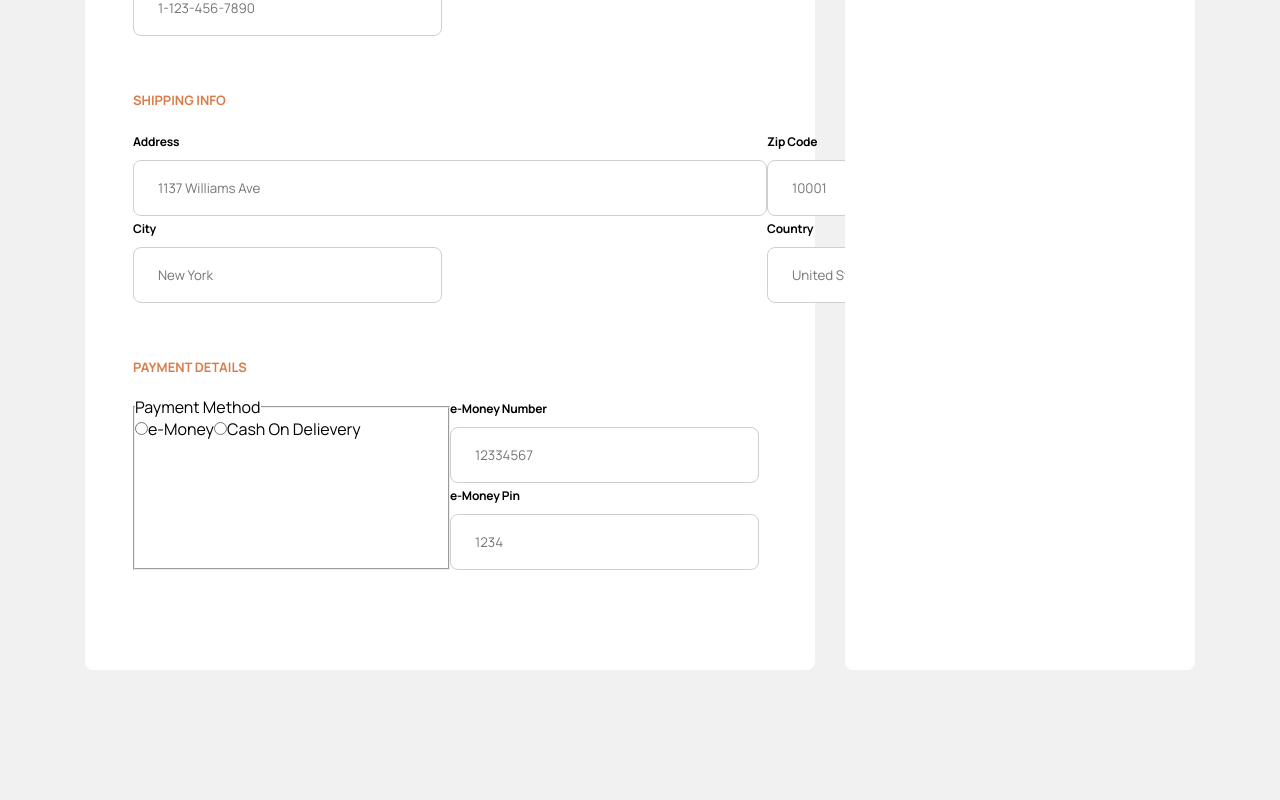
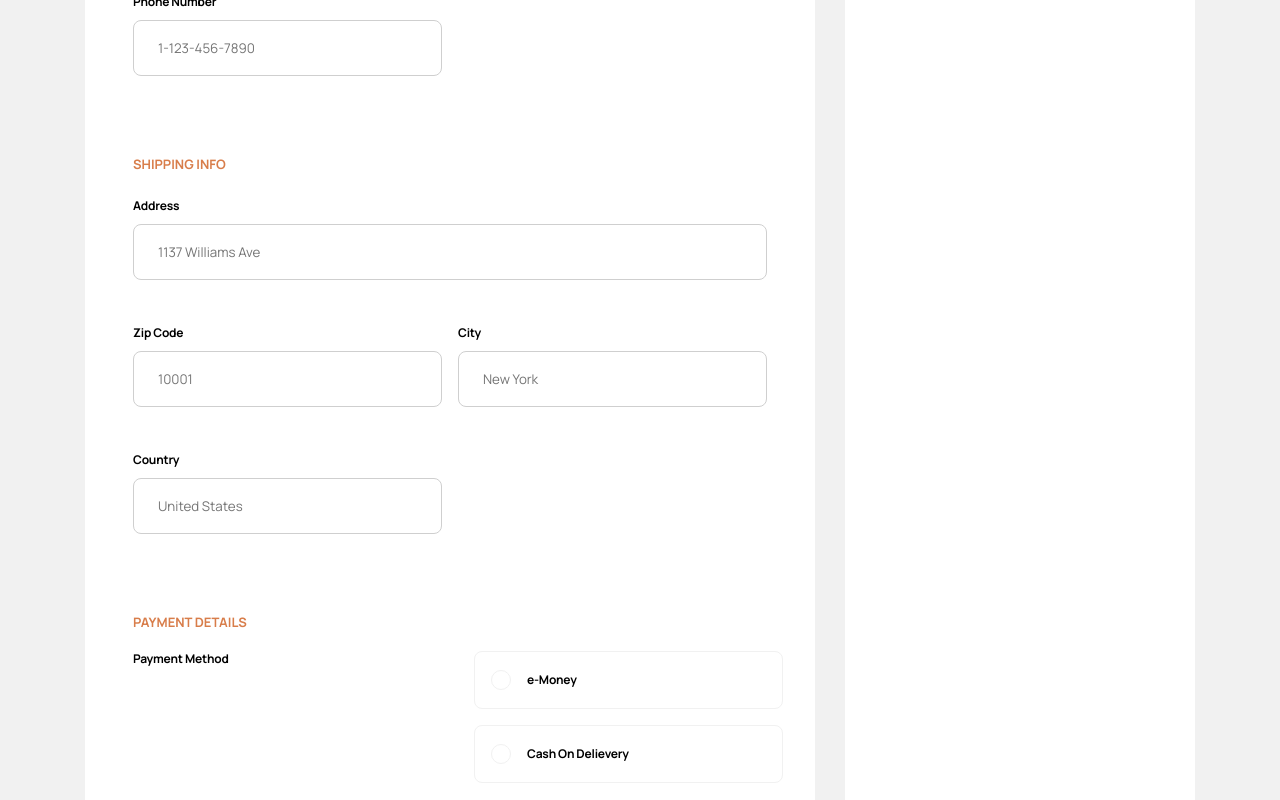
Before and after one commit to gomez3377/audiophile-ecommerce-website, a React (Vite) app: page /checkout in a window 1280 px wide. Shown: the part 560-1360 px from the top of the page. Built offline with nearby package versions, Linux system fonts and the light colour scheme.

Commit message:
styled the checkout page and its components and the product page

```diff
--- a/src/components/Form-Input/form-input.component.jsx
+++ b/src/components/Form-Input/form-input.component.jsx
@@ -1,4 +1,4 @@
-import { AddressInput, CheckoutInput, CheckoutLabel } from "./form-input.styles"
+import { AddressInputContainer, CheckoutInput, CheckoutLabel, FormInputContainer } from "./form-input.styles"
 
 
 export const INPUT_TYPE_CLASSES = {
@@ -6,19 +6,19 @@ export const INPUT_TYPE_CLASSES = {
   address: 'address'
 }
 
-const getInput = (inputType = INPUT_TYPE_CLASSES.default) => ({
-  [INPUT_TYPE_CLASSES.default] : CheckoutInput,
-  [INPUT_TYPE_CLASSES.address] : AddressInput
-}[inputType])
 
-const FormInput = ({ label, inputOptions, inputType}) => {
+const getFormInput = (formInputType = INPUT_TYPE_CLASSES.default) => ({
+  [INPUT_TYPE_CLASSES.default] : FormInputContainer,
+  [INPUT_TYPE_CLASSES.address] : AddressInputContainer,
+}[formInputType])
 
-  const CustomInput = getInput(inputType)
+const FormInput = ({ label, inputOptions, formInputType}) => {
+const CustomFormInput = getFormInput(formInputType)
   return (
-    <div className='form-input-container'>
+    <CustomFormInput>
         <CheckoutLabel htmlFor="">{label}</CheckoutLabel>
-        <CustomInput {...inputOptions}/>
-    </div>
+        <CheckoutInput {...inputOptions}/>
+    </CustomFormInput>
   )
 }
 
--- a/src/components/Form-Input/form-input.styles.jsx
+++ b/src/components/Form-Input/form-input.styles.jsx
@@ -2,6 +2,9 @@ import styled from "styled-components";
 
 
 export const FormInputContainer = styled.div`
+width:309px;
+margin-bottom: 24px;
+
 
 
 `
@@ -18,12 +21,14 @@ export const CheckoutInput = styled.input`
 display:block;
 margin-top:9px;
 border-radius:8px;
-width:309px;
 border: 1px solid ${({theme:{colors}}) => colors.lightGrayTwo};
 padding: 18px 24px;
+width: 100%;
 `
 
-export const AddressInput = styled(CheckoutInput)`
+export const AddressInputContainer = styled(FormInputContainer)`
 width: 634px;
+grid-column: 1 / span 2;
+
 
 `
--- a/src/components/radio-button-group/radio-button-group.component.jsx
+++ b/src/components/radio-button-group/radio-button-group.component.jsx
@@ -1,18 +1,21 @@
 import React from 'react'
-import RadioButton from '../radio-button/radio-button.component'
+import RadioButton, { RADIO_TYPE_CLASSES } from '../radio-button/radio-button.component'
 import { nanoid } from 'nanoid'
+import {RadioGroupContainer, RadioButtons} from './radio-button-group.styles.jsx'
 
-
-const RadioButtonGroup = ({paymentMethod,inputOptions, label,labelList}) => {
+const RadioButtonGroup = ({selectPaymentOptions, label,labelList}) => {
 
   return (
-  <fieldset>
-      <legend>{label}</legend>
+  <RadioGroupContainer>
+      <p>{label}</p>
+      <RadioButtons>
+
   {labelList.map((item) =>  {
-      const {label, value} = item
- return <RadioButton paymentMethod={paymentMethod} inputOptions={inputOptions} key={nanoid()} label={label} value={value}/>
-})}
-  </fieldset>
+
+    return <RadioButton radioType={item.optionOn ? RADIO_TYPE_CLASSES.active: RADIO_TYPE_CLASSES.optionOff } selectPaymentOptions={selectPaymentOptions} key={nanoid()} item={item}/>
+  })}
+  </RadioButtons>
+  </RadioGroupContainer>
   )
 }
 
--- /dev/null
+++ b/src/components/radio-button-group/radio-button-group.styles.jsx
@@ -0,0 +1,24 @@
+import styled from 'styled-components'
+
+
+export const RadioGroupContainer = styled.div`
+    border:none;
+    grid-column: 1 / span 2;
+    display:flex;
+    justify-content: space-between;
+    p{
+        font-weight: 700;
+font-size: 12px;
+line-height: 16px;
+letter-spacing: -0.214286px;
+    }
+
+
+
+
+    `
+
+    export const RadioButtons = styled.div`
+    width: 309px;
+
+`
--- a/src/components/radio-button/radio-button.component.jsx
+++ b/src/components/radio-button/radio-button.component.jsx
@@ -1,13 +1,37 @@
 import React from 'react'
-
-const RadioButton = ({label, value, inputOptions, paymentMethod}) => {
+import { ActiveRadioButtonContainer, InnerRadioCircle, OuterRadioCircle, InactiveRadioButtonContainer } from './radio-button.styles'
 
 
+export const RADIO_TYPE_CLASSES = {
+  inactive: "inactive",
+  active: "active",
+
+}
+
+const getRadioButton = (radioType = RADIO_TYPE_CLASSES.inactive) => (
+  {
+    [RADIO_TYPE_CLASSES.inactive] : InactiveRadioButtonContainer,
+    [RADIO_TYPE_CLASSES.active] : ActiveRadioButtonContainer,
+
+  }[radioType]
+)
+
+const RadioButton = ({ selectPaymentOptions, item, radioType}) => {
+
+  const {id, label, optionOn} = item
+ const CustomRadio = getRadioButton(radioType)
+
   return (
-    <>
-    <input type="radio"  id={value} {...inputOptions} value={value} checked={paymentMethod === value}  />
-    <label htmlFor={label}>{label}</label>
-    </>
+
+    <CustomRadio onClick= {() => selectPaymentOptions(id)}>
+    <OuterRadioCircle>
+     {optionOn && <InnerRadioCircle/>}
+
+      </OuterRadioCircle>
+        <p>{label}</p>
+
+    </CustomRadio>
+
   )
 }
 
--- /dev/null
+++ b/src/components/radio-button/radio-button.styles.jsx
@@ -0,0 +1,48 @@
+import styled from 'styled-components'
+
+export const RadioButtonContainer = styled.div`
+width:100%;
+padding: 18px 16px;
+border-radius: 8px;
+margin-bottom: 16px;
+cursor: pointer;
+
+display:flex;
+align-items:center;
+
+`
+
+
+export const InactiveRadioButtonContainer = styled(RadioButtonContainer)`
+
+border: 1px solid ${({theme:{colors}})=> colors.lightGray};
+
+`
+
+export const ActiveRadioButtonContainer = styled(RadioButtonContainer)`
+border: 1px solid ${({theme:{colors}})=> colors.orange};
+
+`
+
+export const OuterRadioCircle = styled.div`
+width:20px;
+height:20px;
+border: 1px solid ${({theme:{colors}})=> colors.lightGray};
+border-radius:50%;
+margin-right: 16px;
+position:relative;
+
+`
+
+export const InnerRadioCircle = styled.div`
+position: absolute;
+width:10px;
+height:10px;
+top:20%;
+left:20%;
+
+border-radius:50%;
+background-color: ${({theme:{colors}})=> colors.orange};
+
+
+`
--- a/src/global-style.style.jsx
+++ b/src/global-style.style.jsx
@@ -73,13 +73,12 @@ p{
     line-height: 25px;
 }
 
-li{
-    list-style: none;
-}
+
 
 a{
     text-decoration: none;
     color: inherit;
 }
 
+
 `
--- a/src/routes/checkout/checkout.component.jsx
+++ b/src/routes/checkout/checkout.component.jsx
@@ -4,7 +4,7 @@ import ChekcoutSummary from "../../components/checkout-summary/checkout-summary.
 import FormInput, { INPUT_TYPE_CLASSES } from "../../components/Form-Input/form-input.component";
 import RadioButtonGroup from "../../components/radio-button-group/radio-button-group.component";
 import { ReactComponent as CashOnDeliveryIcon } from "../../assets/checkout/icon-cash-on-delivery.svg";
-import { CheckoutContainer, CheckoutInputContainer, FormContainer, FormSection } from "./checkout.styles";
+import { CashOnDeliveryInfo, CheckoutContainer, CheckoutInputContainer, EMoneyInputsContainer, FormContainer, FormSection, NavigateBackLink } from "./checkout.styles";
 
 const defaultFormFields = {
   displayName: "",
@@ -19,17 +19,28 @@ const defaultFormFields = {
   eMoneyPin: "",
 };
 
-const paymentOptions = [
-  { label: "e-Money", value: "eMoney" },
-  { label: "Cash On Delievery", value: "cash" },
-];
+
 
 const Checkout = () => {
 
   const [formFields, setFormFields] = useState(defaultFormFields);
+  const [paymentOptions, setPaymentOptions] = useState([
+    { label: "e-Money", id: "eMoney", optionOn: false },
+    { label: "Cash On Delievery", id: "cash", optionOn: false },
+  ])
 
   const navigateBack = useNavigate()
   const navigateBackHandler = () => navigateBack(-1)
+
+  const selectPaymentOptions = (id) => {
+
+    setPaymentOptions(paymentOptions.map((option) =>
+        option.id == id
+        ? {...option, optionOn: true}
+        : {...option, optionOn: false}
+    ))
+    setFormFields({...formFields, paymentMethod: id})
+  }
   const {
     displayName,
     email,
@@ -50,7 +61,7 @@ const Checkout = () => {
 
   return (
     <CheckoutContainer>
-      <p onClick={navigateBackHandler}>Go Back</p>
+      <NavigateBackLink onClick={navigateBackHandler}>Go Back</NavigateBackLink>
       <FormContainer action="">
 
           <CheckoutInputContainer>
@@ -94,7 +105,7 @@ const Checkout = () => {
             <FormSection>
               <legend className="subtitle">Shipping Info</legend>
               <FormInput
-              inputType={INPUT_TYPE_CLASSES.address}
+              formInputType={INPUT_TYPE_CLASSES.address}
                 label="Address"
                 inputOptions={{
                   name: "address",
@@ -142,17 +153,13 @@ const Checkout = () => {
             <FormSection>
               <legend className="subtitle">Payment Details</legend>
               <RadioButtonGroup
-                paymentMethod={paymentMethod}
-                inputOptions={{
-                  name: "paymentMethod",
-                  onChange: onHandleChange,
-                }}
+                selectPaymentOptions = {selectPaymentOptions}
                 label="Payment Method"
                 labelList={paymentOptions}
               />
 
               {paymentMethod === "cash" ? (
-                <div>
+                <CashOnDeliveryInfo>
                   <CashOnDeliveryIcon />
                   <p>
                     The 'Cash on Delivery' option enables you to pay in cash
@@ -160,9 +167,9 @@ const Checkout = () => {
                     make sure your address is correct so that your order will
                     not be cancelled.
                   </p>
-                </div>
+                </CashOnDeliveryInfo>
               ) : (
-                <div>
+                <EMoneyInputsContainer>
                   <FormInput
                     label="e-Money Number"
                     inputOptions={{
@@ -185,7 +192,7 @@ const Checkout = () => {
                       onChange: onHandleChange,
                     }}
                   />
-                </div>
+                </EMoneyInputsContainer>
               )}
             </FormSection>
           </CheckoutInputContainer>
--- a/src/routes/checkout/checkout.styles.jsx
+++ b/src/routes/checkout/checkout.styles.jsx
@@ -8,6 +8,12 @@ export const CheckoutContainer = styled.div`
     margin-top: 79px;
 
 `
+export const NavigateBackLink = styled.p`
+cursor:pointer;
+opacity:50%;
+
+`
+
 
 export const FormContainer = styled.form`
 display:flex;
@@ -26,6 +32,7 @@ border-radius:8px;
 export const FormSection = styled.fieldset`
 display:grid;
 grid-template-columns: repeat(2, 1fr);
+gap: 16px;
     border:none;
     margin: 52px 0;
     .subtitle{
@@ -33,3 +40,20 @@ grid-template-columns: repeat(2, 1fr);
         margin-bottom: 16px;
     }
 `
+export const EMoneyInputsContainer = styled.div`
+display:grid;
+grid-template-columns: repeat(2, 1fr);
+gap:16px;
+
+`
+
+export const CashOnDeliveryInfo = styled.div`
+display:flex;
+align-items: center;
+p{
+    margin-left:32px;
+    width:554px;
+    opacity:50%
+}
+
+`
--- a/src/routes/product-page/product-page.component.jsx
+++ b/src/routes/product-page/product-page.component.jsx
@@ -9,7 +9,7 @@ import CategoryNav from "../../components/category-nav/category-nav.component";
 import OtherProductsNavBar from "../../components/other-products-nav-bar/other-products-nav-bar.components";
 
 
-import { ImageGalleryContainer, InTheBoxContainer, MoreInfoContainer,  ProdcutFeaturesContainer,  ProductGalleryImage, ProductPageContainer,  } from "./product-page.styles";
+import { ImageGalleryContainer, InTheBoxContainer, MoreInfoContainer,  NavigateBackLink,  ProdcutFeaturesContainer,  ProductGalleryImage, ProductPageContainer,  } from "./product-page.styles";
 
 import DetailedProductCard from "../../components/detailed-product-card/detailed-product-card.component";
 
@@ -41,7 +41,7 @@ const ProductPage = () => {
 // image name newProduct description price
   return (
     <ProductPageContainer>
-    <p onClick={navigateBackHandler} >Go Back</p>
+    <NavigateBackLink onClick={navigateBackHandler} >Go Back</NavigateBackLink>
     <DetailedProductCard currentProduct={currentProduct}/>
       <MoreInfoContainer>
         <ProdcutFeaturesContainer>
--- a/src/routes/product-page/product-page.styles.jsx
+++ b/src/routes/product-page/product-page.styles.jsx
@@ -13,7 +13,11 @@ export const ProductPageContainer = styled.div`
 
 
 `
+export const NavigateBackLink = styled.p`
+cursor:pointer;
+opacity:50%;
 
+`
 
 export const MoreInfoContainer = styled.div`
     margin: 0 auto;
```
